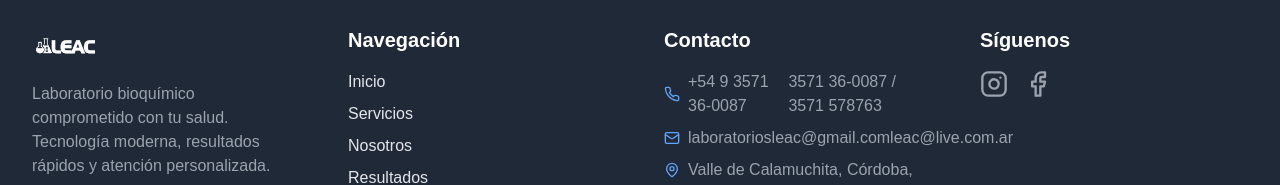
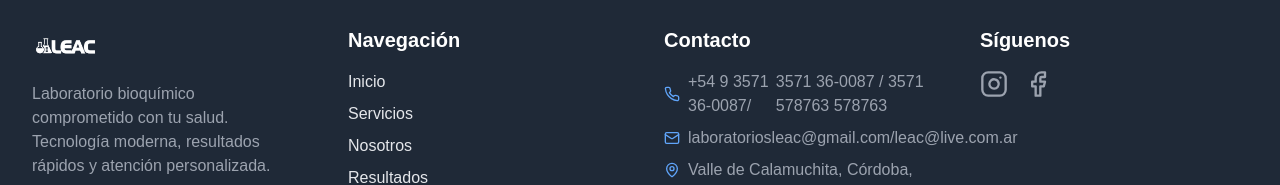
Before and after one commit to clientesweb/labarotarioleac, a Next.js app: page / in a window 1280 px wide. Shown: the part 7453-7638 px from the top of the page. Built offline with nearby package versions, Linux system fonts and the light colour scheme.

Commit message:
Actualizar footer.tsx

```diff
--- a/components/footer.tsx
+++ b/components/footer.tsx
@@ -81,12 +81,14 @@ export default function Footer() {
             <div className="space-y-2 text-sm sm:text-base text-gray-400 font-text-regular">
               <div className="flex items-center">
                 <Phone className="h-4 w-4 mr-2 text-blue-400 flex-shrink-0" />
-                <span>+54 9 3571 36-0087</span>
-                <span>3571 36-0087 / 3571 578763</span>
+                <span>+54 9 3571 36-0087/</span>
+
+                <span>3571 36-0087 / 3571 578763 578763</span>
               </div>
               <div className="flex items-center">
                 <Mail className="h-4 w-4 mr-2 text-blue-400 flex-shrink-0" />
-                <span>laboratoriosleac@gmail.com</span>
+                <span>laboratoriosleac@gmail.com/</span>
+
 <span>leac@live.com.ar</span>
               </div>
               <div className="flex items-start">
```
